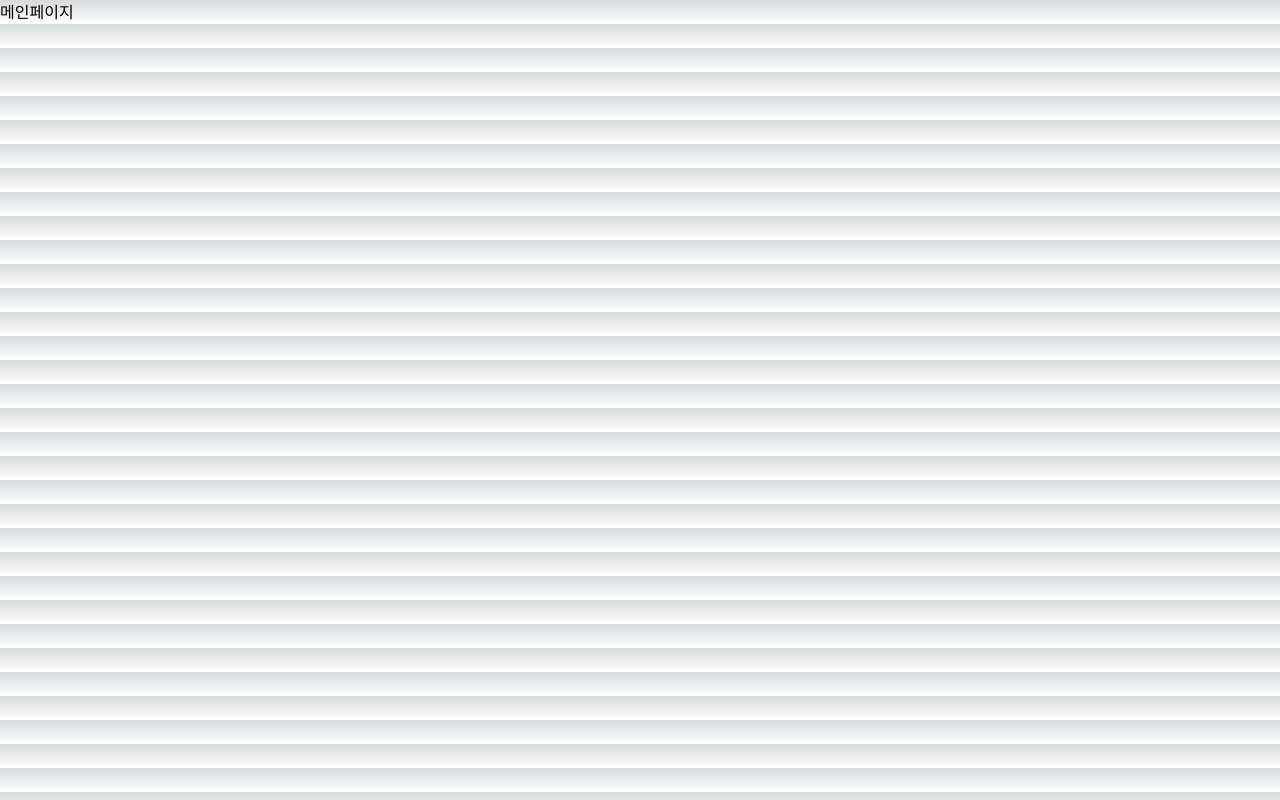
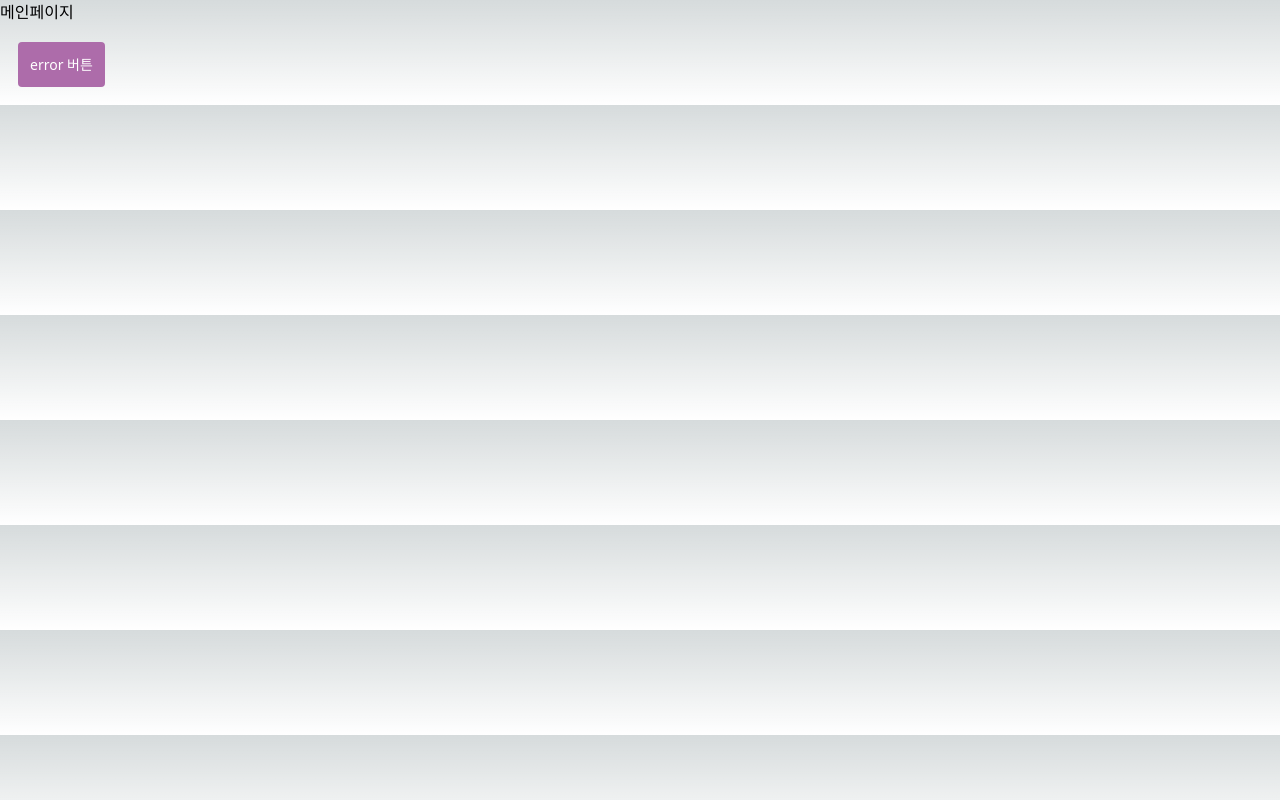
Before and after one commit to bsideproject/15_12_FE, a Next.js app: page / in a window 1280 px wide. Built offline with nearby package versions, Linux system fonts and the light colour scheme.

Commit message:
[Chore] : sentry sentting
- test 완료

```diff
--- a/next.config.js
+++ b/next.config.js
@@ -1,6 +1,23 @@
 /** @type {import('next').NextConfig} */
+// eslint-disable-next-line @typescript-eslint/no-var-requires
+const { withSentryConfig } = require('@sentry/nextjs');
+
 const nextConfig = {
-  reactStrictMode: true,
-}
+	reactStrictMode: true,
+};
 
-module.exports = nextConfig
+module.exports = withSentryConfig(
+	nextConfig,
+	{
+		silent: true,
+		org: '15-12-fe-0v',
+		project: 'sadang-nextjs',
+	},
+	{
+		widenClientFileUpload: true,
+		transpileClientSDK: true,
+		tunnelRoute: '/monitoring',
+		hideSourceMaps: true,
+		disableLogger: true,
+	},
+);
--- a/package.json
+++ b/package.json
@@ -10,6 +10,7 @@
 		"prepare": "husky install"
 	},
 	"dependencies": {
+		"@sentry/nextjs": "^7.51.2",
 		"@tanstack/react-query": "^4.29.5",
 		"autoprefixer": "10.4.14",
 		"next": "13.3.4",
--- a/pages/api/hello.ts
+++ /dev/null
@@ -1,10 +0,0 @@
-// Next.js API route support: https://nextjs.org/docs/api-routes/introduction
-import type { NextApiRequest, NextApiResponse } from 'next';
-
-type Data = {
-	name: string;
-};
-
-export default function handler(req: NextApiRequest, res: NextApiResponse<Data>) {
-	res.status(200).json({ name: 'John Doe' });
-}
--- a/pages/index.tsx
+++ b/pages/index.tsx
@@ -1,3 +1,25 @@
 export default function Home() {
-	return <div>메인페이지</div>;
+	return (
+		<main>
+			<div>메인페이지</div>
+			<button
+				type="button"
+				style={{
+					padding: '12px',
+					cursor: 'pointer',
+					backgroundColor: '#AD6CAA',
+					borderRadius: '4px',
+					border: 'none',
+					color: 'white',
+					fontSize: '14px',
+					margin: '18px',
+				}}
+				onClick={() => {
+					throw new Error('Sentry Example Frontend Error');
+				}}
+			>
+				error 버튼
+			</button>
+		</main>
+	);
 }
```
Also changed, not shown: sentry.client.config.ts (added, +16 -0 lines), sentry.edge.config.ts (added, +8 -0 lines), sentry.server.config.ts (added, +8 -0 lines), 2 other files (tests, documents, lock files or other folders).
